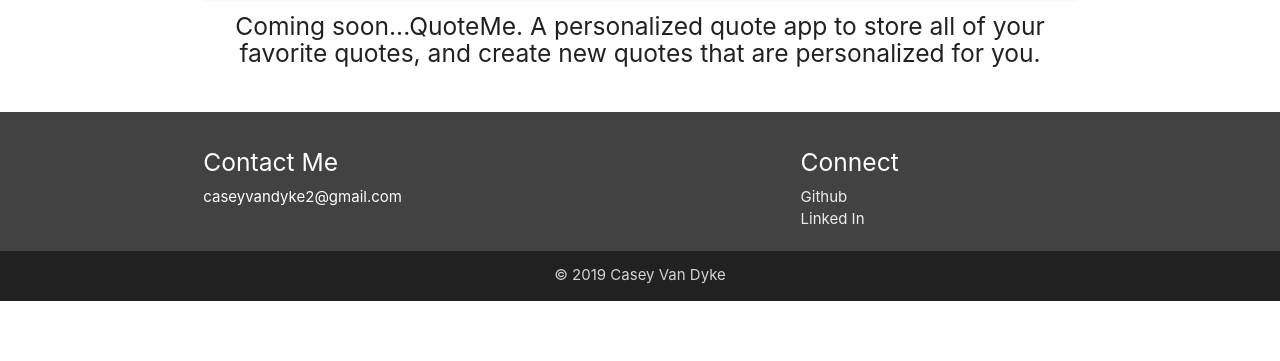
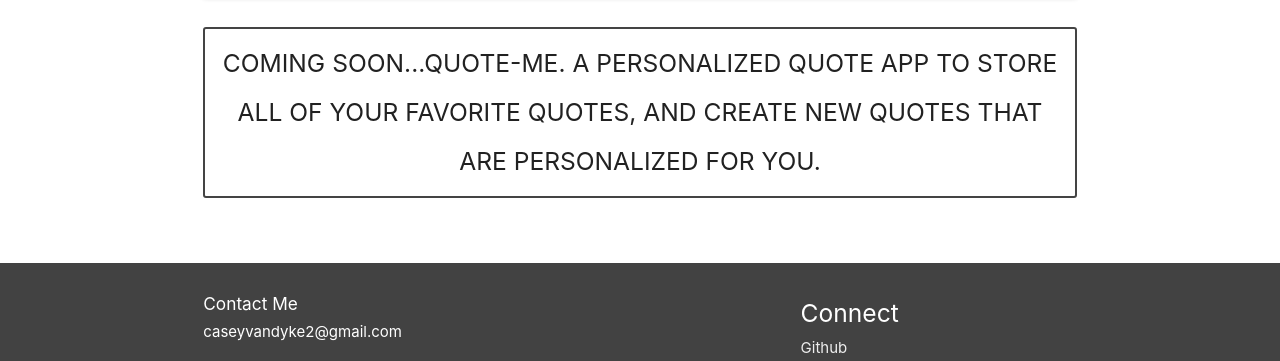
Before and after one commit to CaseyVandyke/Portfolio, a plain HTML site: page index.html in a window 1280 px wide. Shown: the part 3392-3753 px from the top of the page. Before the commit the page ends 3693 px from the top, so only its background shows below. Drawn offline with nearby package versions, Linux system fonts and the light colour scheme.

Commit message:
added project

```diff
--- a/index.html
+++ b/index.html
@@ -137,7 +137,7 @@
             </div>
           </div>
           <div>
-            <h5 class="center-align">Coming soon...QuoteMe.  A personalized quote app to store all of your favorite quotes, and create new quotes that are personalized for you.</h5>
+            <h5 class="center-align new-project">Coming soon...Quote-Me.  A personalized quote app to store all of your favorite quotes, and create new quotes that are personalized for you.</h5>
           </div>
         </div>
       </div>
@@ -148,7 +148,7 @@
       <div class="container">
         <div class="row">
           <div class="col l6 s12">
-            <h5>Contact Me</h5>
+            <h6>Contact Me</h6>
             <p>
               caseyvandyke2@gmail.com
             </p>
--- a/style.css
+++ b/style.css
@@ -4,7 +4,8 @@
 }
 
 .dev-name,
-.section-title {
+.section-title,
+.new-project {
   text-transform: uppercase;
 }
 
@@ -27,3 +28,11 @@
 .lights-parallax {
   height: 300px;
 }
+
+.new-project {
+  margin: 30px 0;
+  line-height: 2em;
+  border: 2px solid #444;
+  border-radius: 3px;
+  padding: 10px;
+}
```
